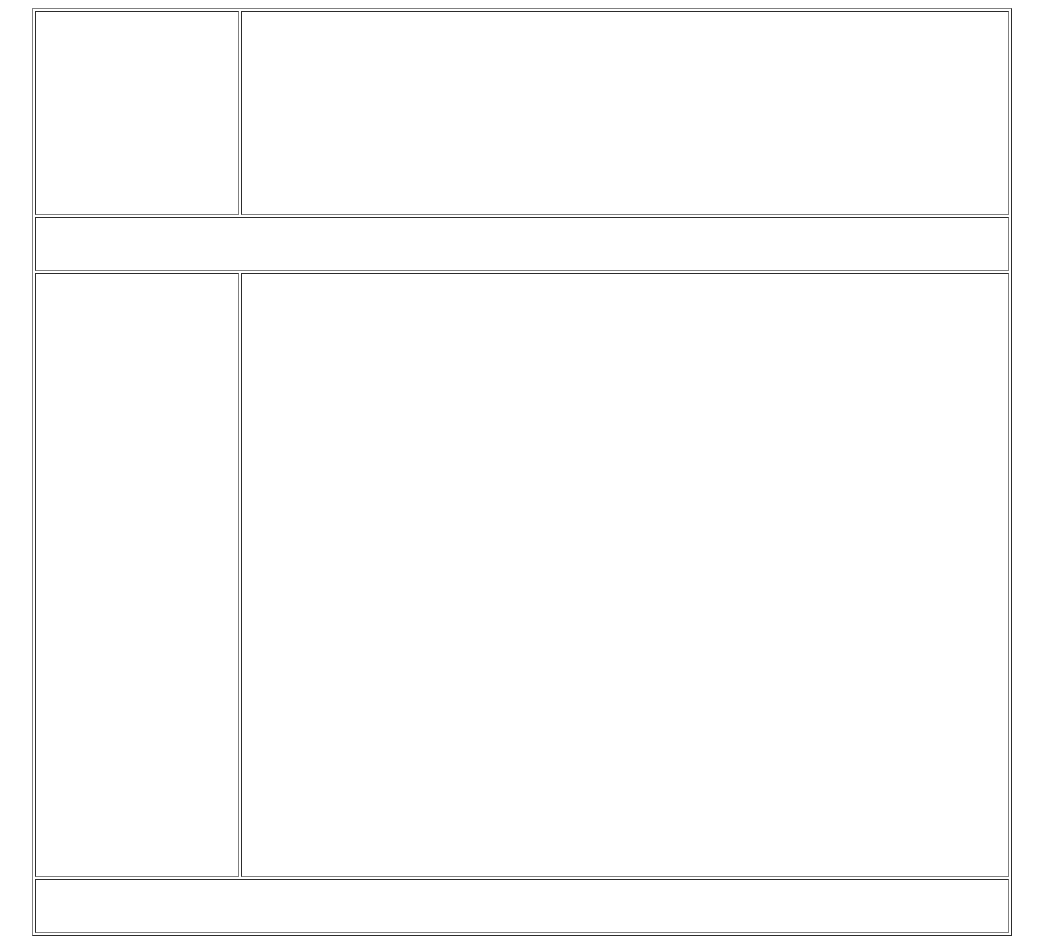
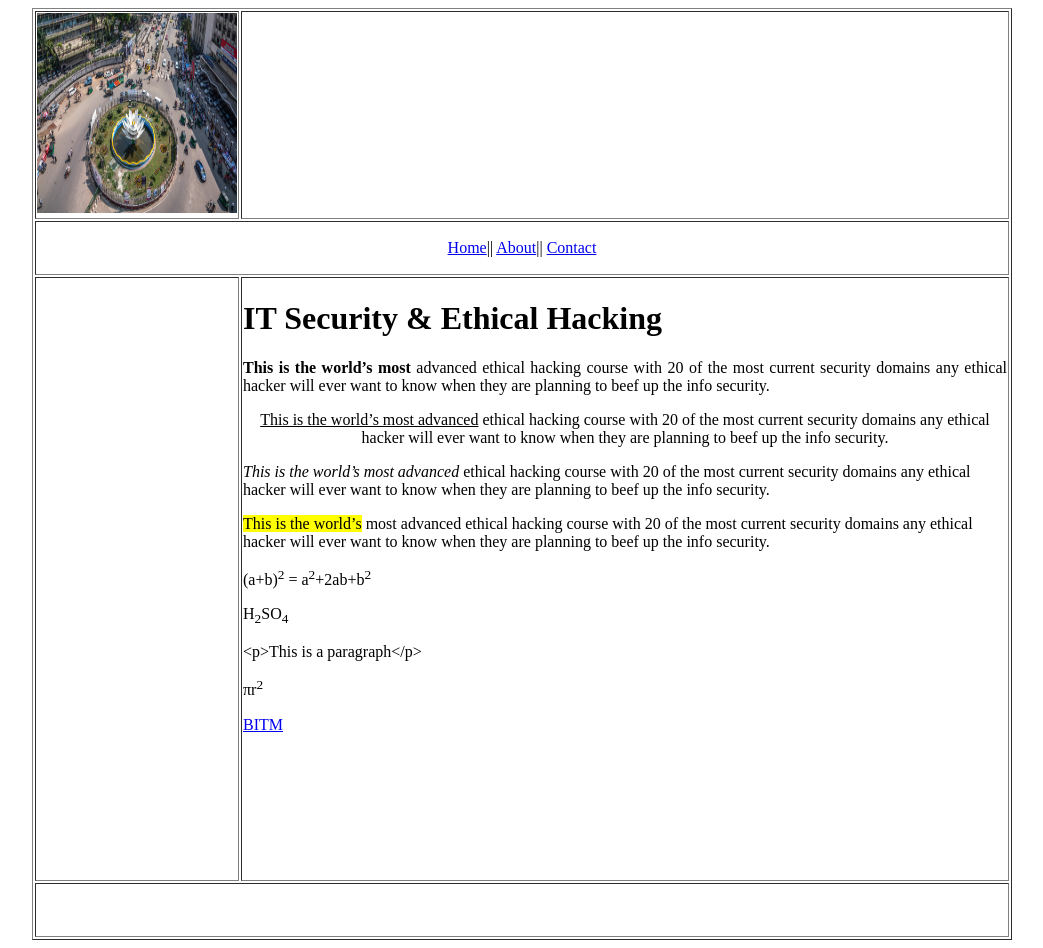
Before and after one commit to sumonkhan60/php-71, a plain HTML site: page index.html in a window 1280 px wide. Shown: the whole page, without its empty margins (118-1161 px from the left). Drawn offline with Linux system fonts and the light colour scheme.

Commit message:
new files added

```diff
--- a/index.html
+++ b/index.html
@@ -7,14 +7,33 @@
     <body>
     <table border="1" width="980" align="center">
         <tr>
-        <td height="200" width="200"></td>
+            <td height="200" width="200">
+                <img src="images/01.jpg" alt="logo" height="200" width="200">
+            </td>
             <td></td>
         </tr>
         <tr>
-        <td colspan="2" height="50"></td>
-    </tr><tr>
+            <td colspan="2" height="50" align="center">
+                <a href="index.html">Home</a>||
+                <a href="about.html">About</a>||
+                <a href="contact.html">Contact</a>
+            </td>
+        </tr>
+        <tr>
             <td height="600"></td>
-    <td></td>
+            <td valign="top">
+                <h1>IT Security & Ethical Hacking</h1>
+                <p align="justify"><strong>This is the world’s most</strong> advanced ethical hacking course with 20 of the most current security domains any ethical hacker will ever want to know when they are planning to beef up the info security.</p>
+                <p align="center"><ins>This is the world’s most advanced</ins> ethical hacking course with 20 of the most current security domains any ethical hacker will ever want to know when they are planning to beef up the info security.</p>
+                <p><em>This is the world’s most advanced</em> ethical hacking course with 20 of the most current security domains any ethical hacker will ever want to know when they are planning to beef up the info security.</p>
+                <p><mark>This is the world’s</mark> most advanced ethical hacking course with 20 of the most current security domains any ethical hacker will ever want to know when they are planning to beef up the info security.</p>
+                <p>(a+b)<sup>2</sup> = a<sup>2</sup>+2ab+b<sup>2</sup></p>
+                <p>H<sub>2</sub>SO<sub>4</sub></p>
+                &lt;p&gt;This is a paragraph&lt;/p&gt;
+                <p>&pi;r<sup>2</sup></p>
+
+                <a href="https://bitm.org.bd" target="_blank">BITM</a>
+            </td>
         </tr>
         <tr>
             <td colspan="2" height="50"></td>
```
Also changed, not shown: about.html (added, +33 -0 lines), contact.html (added, +33 -0 lines), images/01.jpg (added). Lines whose indentation alone changed are shown as unchanged.
